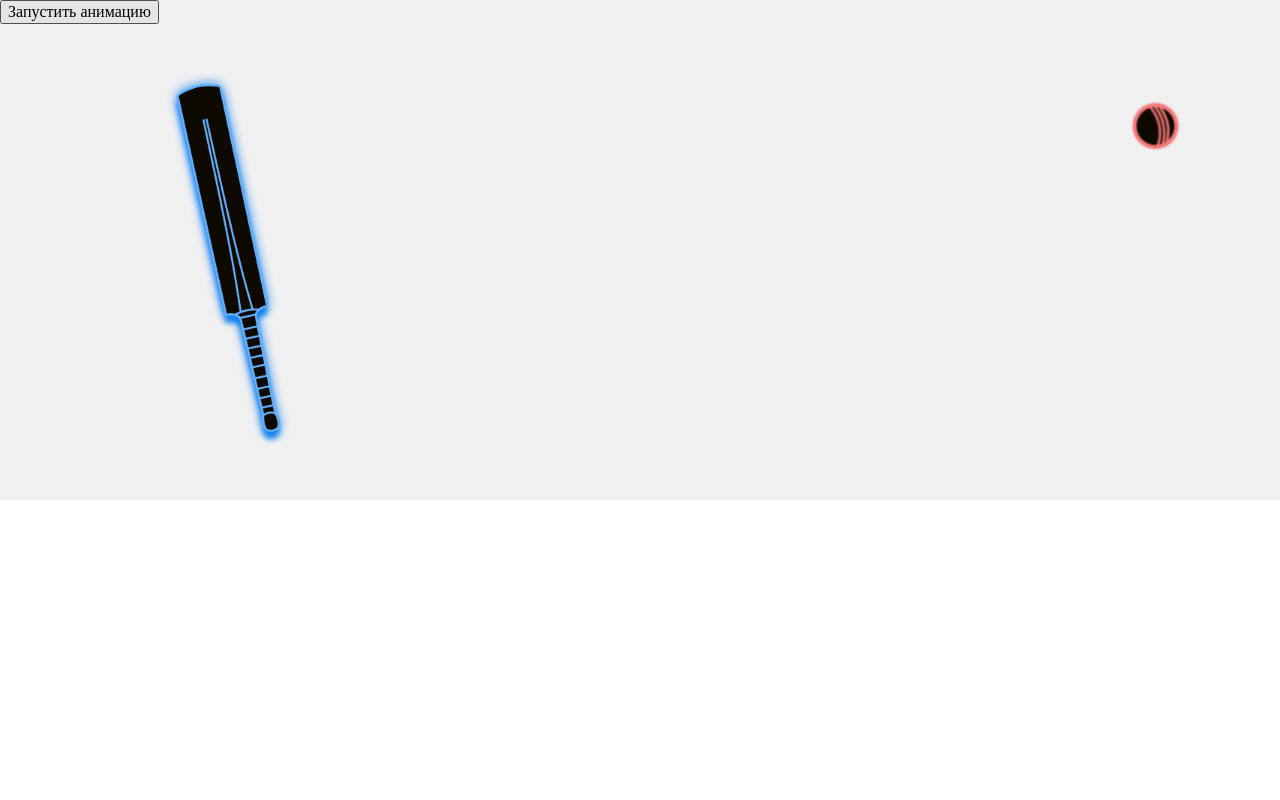
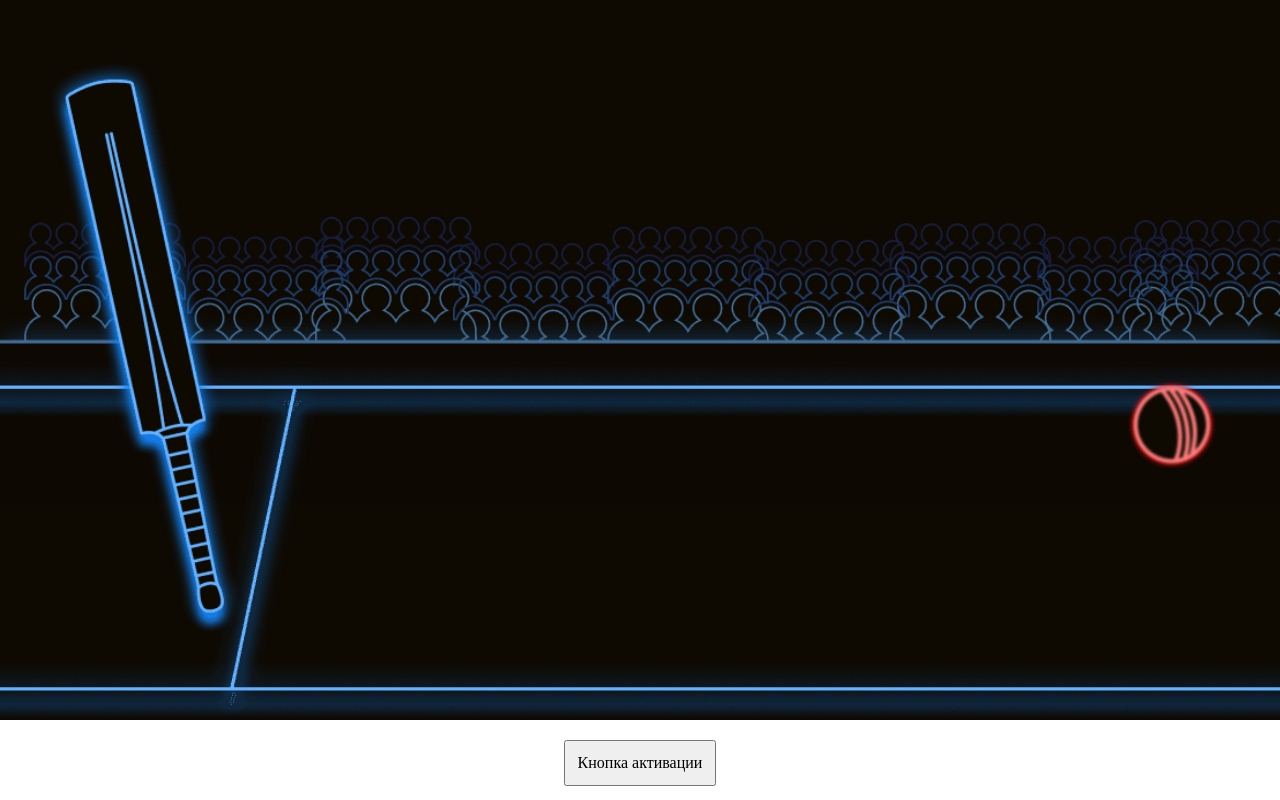
Before and after one commit to AISlivka/sl-casino-animation, a Vue app: page / in a window 1280 px wide. Built offline with nearby package versions, Linux system fonts and the light colour scheme.

Commit message:
'add background (first-animation)'

```diff
--- a/src/components/CricketAnimation/CricketAnimation.vue
+++ b/src/components/CricketAnimation/CricketAnimation.vue
@@ -1,104 +1,164 @@
-
 <template>
-  <div class="container">
-    <button @click="animateBall">Запустить анимацию</button>
-    <img ref="ballRef" class="ball"
-         src="@/assets/img/ImgBall.png" />
-    <img ref="batRef" class="bat"
-         src="@/assets/img/ImgBat.png" />
+  <div class="video-container">
+    <div class="video-container-ball">
+      <img ref="ballRef" class="ball" src="@/assets/img/ImgBall.png" />
+    </div>
+    <div class="video-container-bat">
+      <img ref="batRef" class="bat" src="@/assets/img/ImgBat.png" />
+    </div>
+  </div>
+  <div class="active">
+    <button class="active-button" @click="animateBall">Кнопка активации</button>
   </div>
 </template>
 
+<script setup lang="ts">
+import { ref } from 'vue';
+import gsap from 'gsap';
 
-<script setup lang="ts">
-import { ref, onMounted } from "vue";
-import gsap from "gsap";
-
-// Ссылки на элементы
 const ballRef = ref<HTMLElement | null>(null);
 const batRef = ref<HTMLElement | null>(null);
 
-// Исходные позиции мяча
-const startX = window.innerWidth - 100;
-const startY = 100;
-
-// Функция анимации
 const animateBall = () => {
-  if (!ballRef.value || !batRef.value) return;
+  if (!ballRef.value || !batRef.value) {
+    return;
+  }
 
   const ball = ballRef.value;
   const bat = batRef.value;
-
-  // Анимация движения мяча: диагональ вниз влево → отскок → вверх влево
   const tl = gsap.timeline();
 
-// Бесконечное вращение мяча
-  gsap.to(ball, {
-    rotation: -360, // Полный оборот
-    duration: 0.3, // Скорость вращения
-    repeat: -1, // Бесконечный повтор
-    ease: "linear", // Равномерное вращение
+  // 1. Первая анимация мяча
+  tl.to(ball, {
+    x: '-30vw',
+    y: '20vw',
+    rotation: -1080,
+    duration: 0.6,
+    ease: 'power1.in',
   });
 
+  // 2. Вторая анимация мяча + Одновременное начало анимации биты
+  tl.to(
+    ball,
+    {
+      x: '-60vw',
+      y: '8vw',
+      rotation: -1500,
+      duration: 0.6,
+      ease: 'power1.out',
+    },
+    '>', // Запускаем сразу после первой анимации мяча
+  );
+
+  tl.to(
+    bat,
+    {
+      rotation: -190,
+      duration: 1.1, // Включает вторую и третью анимации мяча
+      ease: 'power3.inOut',
+    },
+    '<', // Бита запускается одновременно со второй анимацией мяча
+  );
+
+  // 3. Третья анимация мяча + Окончание анимации биты
+  tl.to(
+    ball,
+    {
+      x: '-70vw',
+      y: '10vw',
+      rotation: -1800,
+      duration: 0.5, // Подбираем так, чтобы мяч и бита завершили движение одновременно
+    },
+    '-=0.5', // Стартует на 0.5s раньше, чтобы синхронизироваться с битой
+  );
+
+  // 4. Четвертая анимация мяча
   tl.to(ball, {
-    x: -600, // Мяч летит влево
-    y: 350, // Мяч летит вниз
-    duration: 0.6,
-    ease: "power1.in",
-  })
-    .to(ball, {
-      x: -1100, // Еще левее
-      y: 200, // Подпрыгивает вверх
-      duration: 0.6,
-      ease: "power1.out",
-    })
-    .to(ball, {
-      x: -1240, // Еще левее
-      y: 230, // Подпрыгивает вверх
-      duration: 0.7,
-      onStart: () => { // Исправлено: `toStart` → `onStart`
-        gsap.to(bat, {
-          rotation: -180,
-          duration: 0.6,
-          ease: "power3.inOut",
-        });
-      }
-    })
-    .to(ball, {
-      x: 0, // Возвращается в начальное положение
-      y: startY,
-      duration: 1,
-      ease: "power3.out",
-    })
-    .to(bat, {
-      rotation: 0, // Возвращаем биту в исходное положение
-      duration: 0.8,
-      ease: "power2.inOut",
-    })
-}
+    x: 0,
+    y: '-25vw',
+    rotation: 0,
+    duration: 0.7,
+    ease: 'power3.out',
+  });
+
+  // 5. Возвращаем биту обратно после завершения всей анимации мяча
+  tl.to(bat, {
+    rotation: 0,
+    duration: 0.8,
+    ease: 'power2.inOut',
+  });
+};
 </script>
 
-<style scoped>
-.container {
+<style lang="postcss" scoped>
+.video-container {
   position: relative;
-  width: 100vw;
-  height: 500px;
+  aspect-ratio: 16 / 9;
   overflow: hidden;
-  background-color: #f0f0f0;
+  background-color: #0e0901;
+
+  &::before {
+    content: '';
+    background-image: url('@/assets/img/ImgBackPublic.png');
+    background-position: center;
+    background-size: contain;
+    background-repeat: no-repeat;
+    position: absolute;
+    top: 50%;
+    transform: translateY(-50%);
+    width: 100%;
+    height: 23vw;
+  }
+
+  &::after {
+    content: '';
+    background-image: url('@/assets/img/ImgBackField.png');
+    background-position: bottom;
+    background-size: contain;
+    background-repeat: no-repeat;
+    position: absolute;
+    bottom: 0;
+    width: 100%;
+    height: 29vw;
+  }
+}
+
+.video-container-ball {
+  position: absolute;
+  bottom: 35%;
+  right: 5vw;
+  width: 7vw;
+  height: 7vw;
+  z-index: 2;
 }
 
 .ball {
+  width: 100%;
+  height: 100%;
+}
+
+.video-container-bat {
   position: absolute;
-  width: 50px;
-  height: 50px;
-  right: 100px;
-  top: 100px;
+  top: 50%;
+  left: 3vw;
+  transform: translateY(-52%);
+  width: 18vw;
+  height: auto;
+  z-index: 1;
 }
 
 .bat {
-  width: 150px;
-  height: auto;
-  position: absolute;
-  top: 70px;
+  width: 100%;
+  height: 100%;
+}
+
+.active {
+  width: 100%;
+  margin-top: 20px;
+  text-align: center;
+}
+
+.active-button {
+  padding: 12px;
 }
 </style>
```
Also changed, not shown: src/assets/img/ImgBackField.png (added), src/assets/img/ImgBackPublic.png (added).
